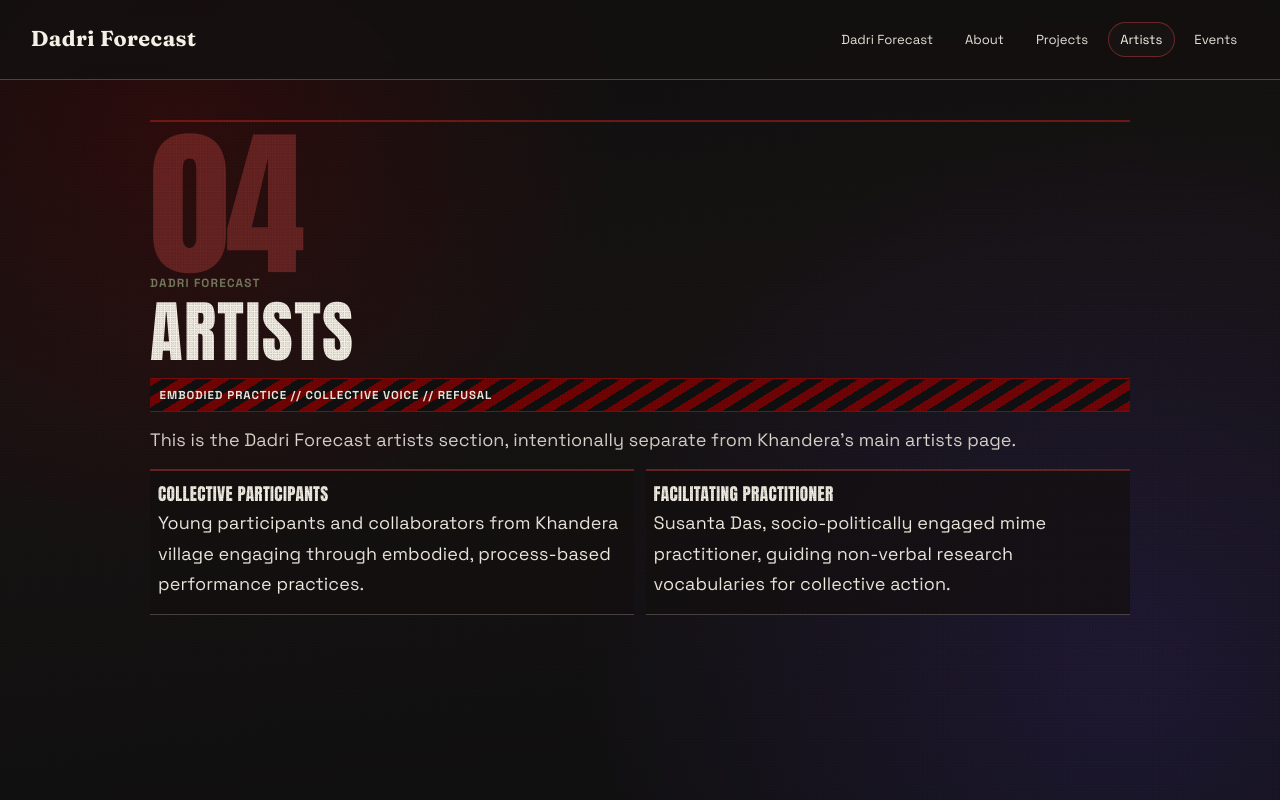
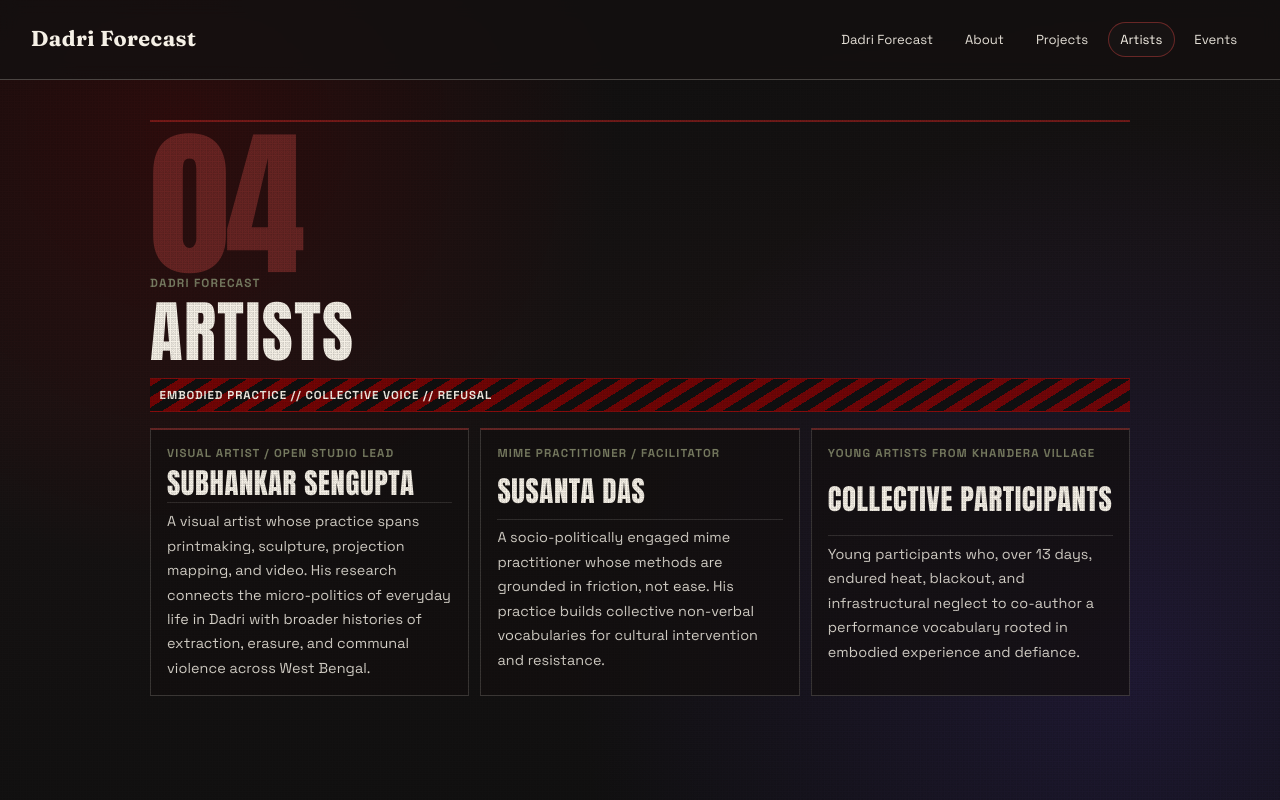
Before and after one commit to Anindyakafka/khandera_art_space_x_dadri_forecast, a SvelteKit app: page /dadri-forecast/artists in a window 1280 px wide. Built offline with nearby package versions, Linux system fonts and the light colour scheme.

Commit message:
put up baby

```diff
--- a/src/routes/dadri-forecast/artists/+page.svelte
+++ b/src/routes/dadri-forecast/artists/+page.svelte
@@ -3,17 +3,24 @@
   <p class="kicker">Dadri Forecast</p>
   <h1>Artists</h1>
   <span class="warning-bar">Embodied Practice // Collective Voice // Refusal</span>
-  <p class="intro">This is the Dadri Forecast artists section, intentionally separate from Khandera's main artists page.</p>
 
   <div class="list">
     <article>
-      <h2>Collective Participants</h2>
-      <p>Young participants and collaborators from Khandera village engaging through embodied, process-based performance practices.</p>
+      <p class="role">Visual Artist / Open Studio Lead</p>
+      <h2>Subhankar Sengupta</h2>
+      <p>A visual artist whose practice spans printmaking, sculpture, projection mapping, and video. His research connects the micro-politics of everyday life in Dadri with broader histories of extraction, erasure, and communal violence across West Bengal.</p>
     </article>
 
     <article>
-      <h2>Facilitating Practitioner</h2>
-      <p>Susanta Das, socio-politically engaged mime practitioner, guiding non-verbal research vocabularies for collective action.</p>
+      <p class="role">Mime Practitioner / Facilitator</p>
+      <h2>Susanta Das</h2>
+      <p>A socio-politically engaged mime practitioner whose methods are grounded in friction, not ease. His practice builds collective non-verbal vocabularies for cultural intervention and resistance.</p>
+    </article>
+
+    <article>
+      <p class="role">Young Artists from Khandera Village</p>
+      <h2>Collective Participants</h2>
+      <p>Young participants who, over 13 days, endured heat, blackout, and infrastructural neglect to co-author a performance vocabulary rooted in embodied experience and defiance.</p>
     </article>
   </div>
 </main>
@@ -42,31 +49,46 @@
     letter-spacing: 0.015em;
   }
 
-  .intro {
-    margin: 0 0 0.9rem;
-    color: color-mix(in srgb, var(--text) 90%, transparent);
-  }
-
   .list {
     display: grid;
     grid-template-columns: repeat(auto-fit, minmax(260px, 1fr));
     gap: 0.7rem;
+    margin-top: 1rem;
   }
 
   article {
     border-top: 2px solid color-mix(in srgb, var(--accent) 44%, var(--line));
-    border-bottom: 1px solid var(--line);
-    padding: 0.9rem 0.5rem;
+    border-left: 1px solid color-mix(in srgb, var(--line) 72%, transparent);
+    border-bottom: 1px solid color-mix(in srgb, var(--line) 72%, transparent);
+    border-right: 1px solid color-mix(in srgb, var(--line) 72%, transparent);
+    padding: 0.9rem 1rem;
     background: color-mix(in srgb, var(--surface) 82%, transparent);
+    display: grid;
+    gap: 0.4rem;
+  }
+
+  .role {
+    margin: 0;
+    font-size: 0.72rem;
+    text-transform: uppercase;
+    letter-spacing: 0.1em;
+    color: var(--muted);
+    font-weight: 700;
   }
 
   h2 {
-    margin: 0 0 0.4rem;
-    font-size: 1.08rem;
+    margin: 0;
+    font-size: clamp(1.1rem, 2.6vw, 1.8rem);
+    line-height: 1;
+    letter-spacing: 0.01em;
   }
 
-  article p {
+  article p:not(.role) {
     margin: 0;
+    font-size: 0.9rem;
     line-height: 1.7;
+    color: color-mix(in srgb, var(--text) 88%, transparent);
+    padding-top: 0.35rem;
+    border-top: 1px solid color-mix(in srgb, var(--line) 55%, transparent);
   }
 </style>
```
